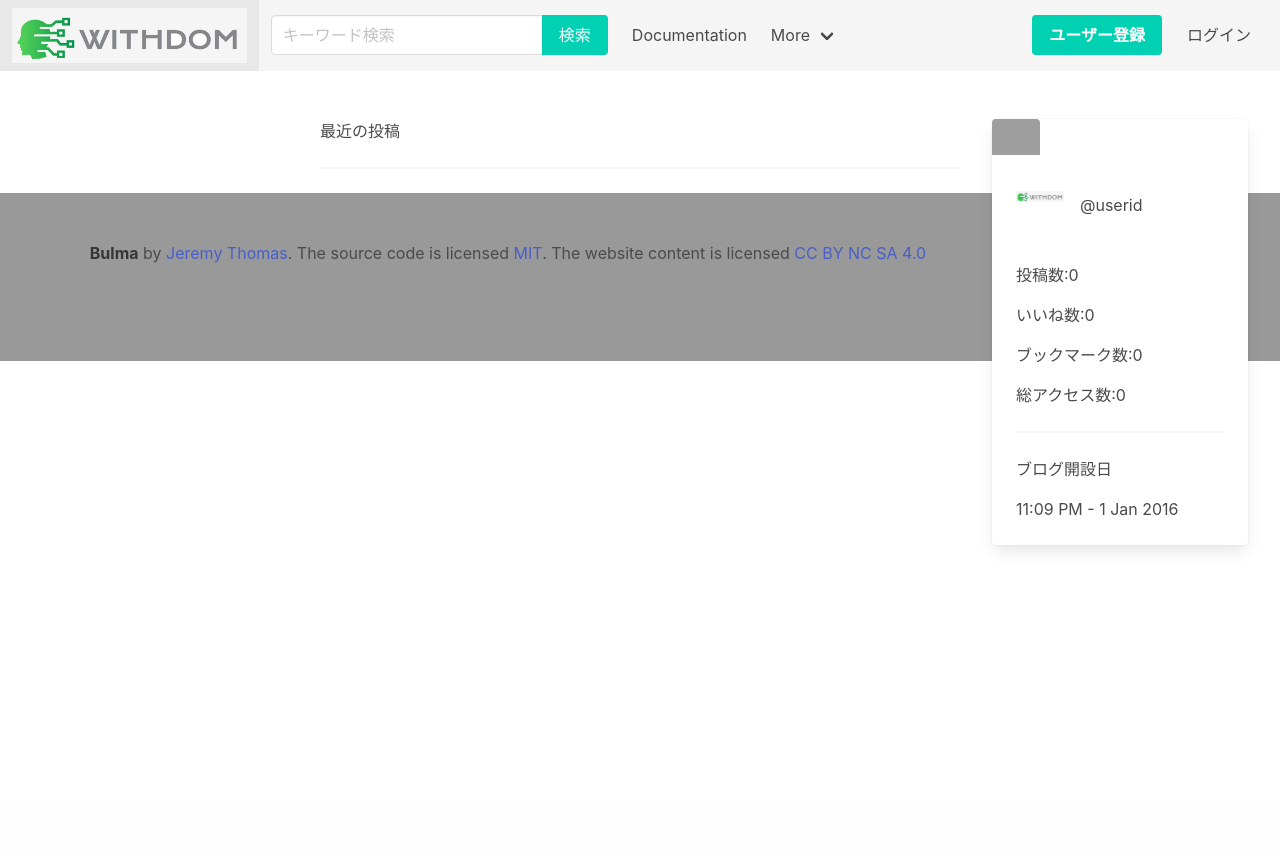
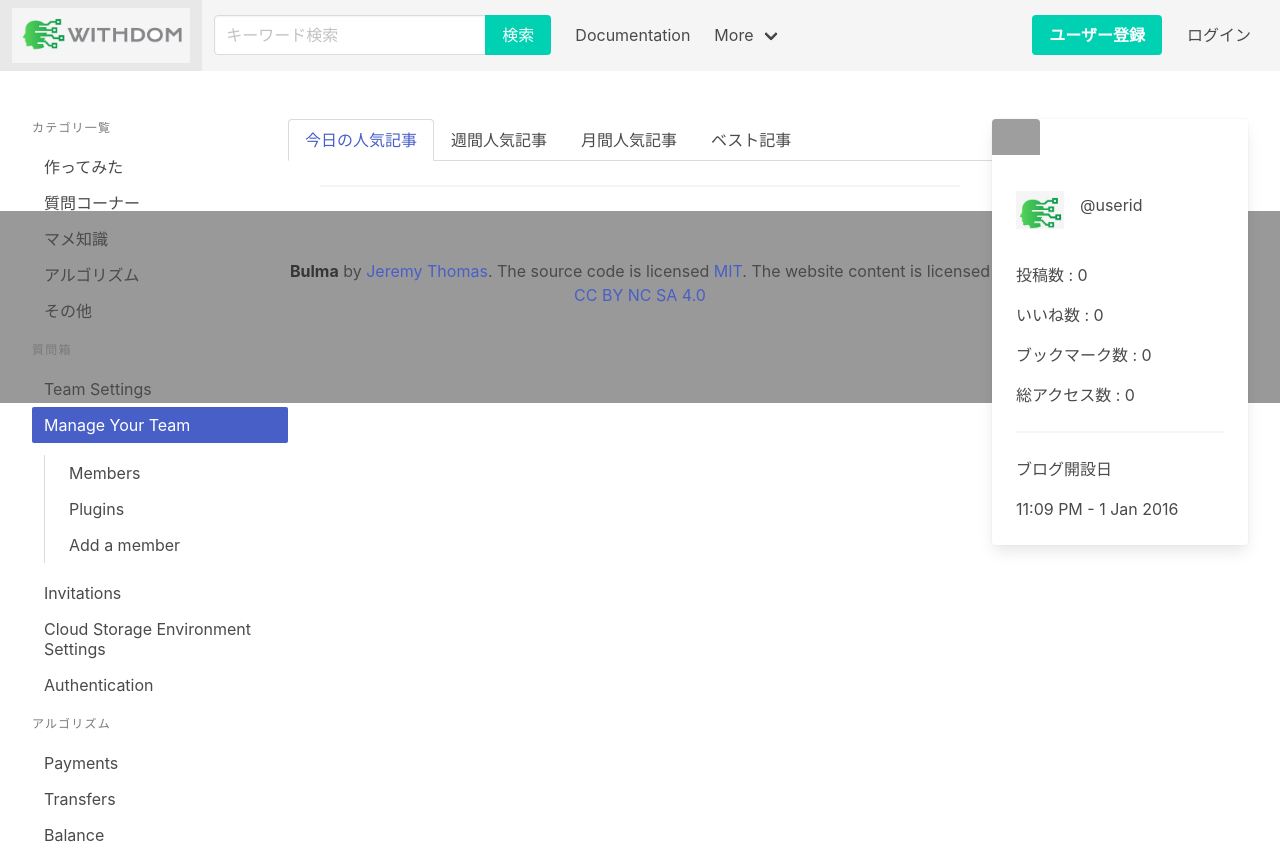
Before and after one commit to kisikisikisi/Withdom, a Django app: template app/posts/templates/posts/index.html in a window 1280 px wide. Before the commit the page ends 550 px from the top, so only its background shows below. Run offline with Django 3.2, Linux system fonts and the light colour scheme; the template is opened without the code that fills it, so the values that code supplies are empty; grey boxes are pictures that could not be loaded.

Commit message:
favicon（仮）の追加

```diff
--- a/app/posts/static/posts/css/index.css
+++ b/app/posts/static/posts/css/index.css
@@ -15,3 +15,9 @@
     float: right;
     margin-right: 2.5%;
 }
+
+.categolize-menu {
+    float: left;
+    width: 20%;
+    margin-left: 2.5%;
+}
--- a/app/posts/templates/posts/index.html
+++ b/app/posts/templates/posts/index.html
@@ -7,7 +7,8 @@
     {% load static %}
     <link rel="stylesheet" href="https://cdn.jsdelivr.net/npm/bulma@0.9.1/css/bulma.min.css">
     <link rel="stylesheet" href="{% static 'posts/css/index.css' %}">
-    <title>投稿一覧</title>
+    <link rel="icon" type="image/x-icon" href="{% static 'posts/favicon.ico' %}">
+    <title>Withdom</title>
 </head>
 
 <body>
@@ -15,7 +16,7 @@
         <div class="navbar-brand">
             <a class="navbar-item" href="/">
                 {% load static %}
-                <img src="{% static 'posts/logo3.png' %}" class="img-fluid rounded" style="max-height: 55px" /></a>
+                <img src="{% static 'posts/logo2.png' %}" class="img-fluid rounded" style="max-height: 55px" /></a>
 
             <a role="button" class="navbar-burger" aria-label="menu" aria-expanded="false"
                 data-target="navbarBasicExample">
@@ -105,6 +106,45 @@
     </nav>
     <br /><br />
 
+    <div class="categolize-menu">
+        <aside class="menu">
+            <p class="menu-label">
+                カテゴリ一覧
+            </p>
+            <ul class="menu-list">
+                <li><a>作ってみた</a></li>
+                <li><a>質問コーナー</a></li>
+                <li><a>マメ知識</a></li>
+                <li><a>アルゴリズム</a></li>
+                <li><a>その他</a></li>
+            </ul>
+            <p class="menu-label">
+                質問箱
+            </p>
+            <ul class="menu-list">
+                <li><a>Team Settings</a></li>
+                <li>
+                    <a class="is-active">Manage Your Team</a>
+                    <ul>
+                        <li><a>Members</a></li>
+                        <li><a>Plugins</a></li>
+                        <li><a>Add a member</a></li>
+                    </ul>
+                </li>
+                <li><a>Invitations</a></li>
+                <li><a>Cloud Storage Environment Settings</a></li>
+                <li><a>Authentication</a></li>
+            </ul>
+            <p class="menu-label">
+                アルゴリズム
+            </p>
+            <ul class="menu-list">
+                <li><a>Payments</a></li>
+                <li><a>Transfers</a></li>
+                <li><a>Balance</a></li>
+            </ul>
+        </aside>
+    </div>
     <div class="user-card">
         <div class="card">
             <div class="card-image">
@@ -126,10 +166,10 @@
                 </div>
 
                 <div class="content">
-                    <p>投稿数:0</p>
-                    <p>いいね数:0</p>
-                    <p>ブックマーク数:0</p>
-                    <p>総アクセス数:0</p>
+                    <p>投稿数 : 0</p>
+                    <p>いいね数 : 0</p>
+                    <p>ブックマーク数 : 0</p>
+                    <p>総アクセス数 : 0</p>
                     <hr>
                     <p>ブログ開設日</p>
                     <time datetime="2020-1-1">11:09 PM - 1 Jan 2016</time>
@@ -138,8 +178,34 @@
         </div>
     </div>
 
+    <div class="main-tab">
+        <div class="tabs is-boxed">
+            <ul>
+                <li class="is-active">
+                    <a>
+                        <span>今日の人気記事</span>
+                    </a>
+                </li>
+                <li>
+                    <a>
+                        <span>週間人気記事</span>
+                    </a>
+                </li>
+                <li>
+                    <a>
+                        <span>月間人気記事</span>
+                    </a>
+                </li>
+                <li>
+                    <a>
+                        <span>ベスト記事</span>
+                    </a>
+                </li>
+            </ul>
+        </div>
+    </div>
+
     <div class="container">
-        <h1>最近の投稿</h1>
         <hr>
         {% for post in posts.all%}
         <div class="box">
```
Also changed, not shown: app/posts/static/posts/favicon.ico (added), app/posts/static/posts/icon.png (added), app/posts/static/posts/logo2.png (added), app/posts/static/posts/logo3.png, app/posts/static/posts/logo4.png (added).
